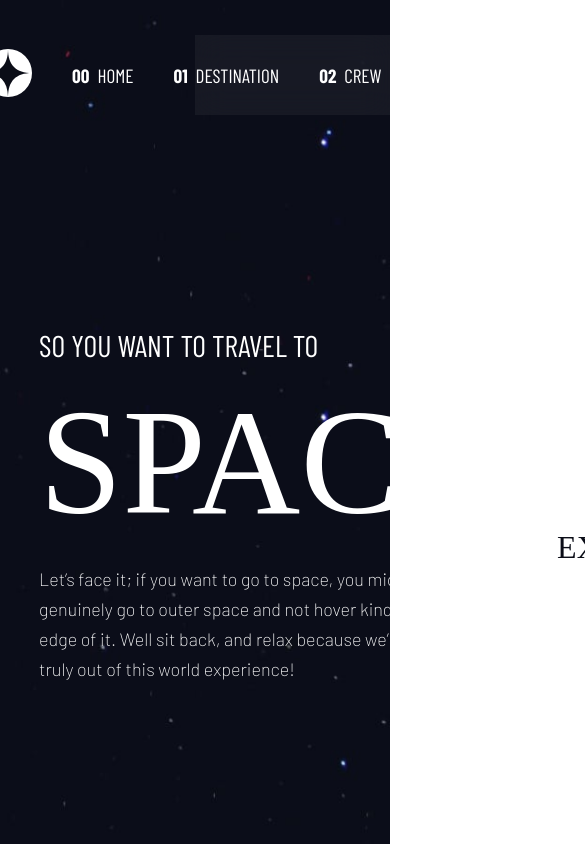
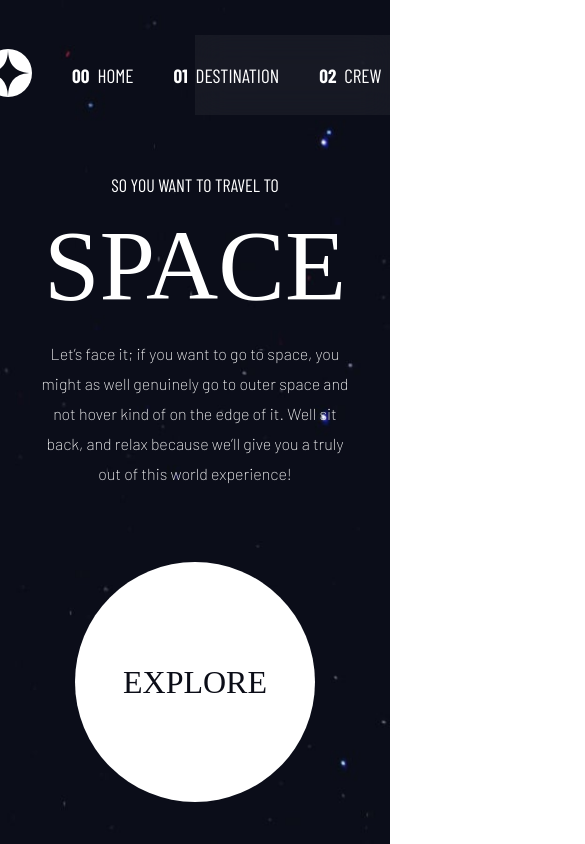
Before and after one commit to Mel1207/Space-Tourisim-Multipage-Website, a React (Create React App) app: page / in a window 390 px wide. Shown: the top 844 px of the page, 585 px wide, since content can reach past the window. Built offline with nearby package versions, Linux system fonts and the light colour scheme; a web font is replaced by a local one.

Commit message:
fix tablet and mobile layout responsive

```diff
--- a/src/sass/global/global.sass
+++ b/src/sass/global/global.sass
@@ -67,11 +67,12 @@
     margin: auto
 // HOME
 .home-body
-    display: flex
-    align-items: flex-end
+    display: grid
+    grid-template-columns: 1fr 1fr
+    align-items: end
     height: 100vh
     justify-content: space-between
-    padding-bottom: 10rem
+    padding-bottom: 10vh
 
     h3
         color: $cWhite
@@ -101,6 +102,8 @@
         width: 274px
         background: $cWhite
         border-radius: 50%
+        margin-left: auto
+        margin-right: 30px
 
         span
             color: $cBlack
--- a/src/sass/main.css
+++ b/src/sass/main.css
@@ -90,11 +90,12 @@
 }
 
 .home-body {
-  display: flex;
-  align-items: flex-end;
+  display: grid;
+  grid-template-columns: 1fr 1fr;
+  align-items: end;
   height: 100vh;
   justify-content: space-between;
-  padding-bottom: 10rem;
+  padding-bottom: 10vh;
 }
 .home-body h3 {
   color: #FFFFFF;
@@ -124,6 +125,8 @@
   width: 274px;
   background: #FFFFFF;
   border-radius: 50%;
+  margin-left: auto;
+  margin-right: 30px;
 }
 .home-body .main-btn span {
   color: #0B0D17;
@@ -363,4 +366,43 @@
   display: block;
 }
 
+@media screen and (max-width: 1080px) {
+  .home-body h1 {
+    font-size: 100px;
+  }
+  .home-body h3 {
+    font-size: 18px;
+  }
+  .home-body .main-btn {
+    margin-right: 0;
+    height: 240px;
+    width: 240px;
+  }
+  .home-body p {
+    font-size: 16px;
+  }
+  .home-body p br {
+    display: none;
+  }
+}
+@media screen and (max-width: 900px) {
+  .home-body {
+    grid-template-columns: 1fr;
+    padding-bottom: 0;
+  }
+  .home-body h3 {
+    margin-top: 12vh;
+  }
+  .home-body h1, .home-body h3, .home-body p {
+    text-align: center;
+  }
+  .home-body p {
+    margin: 0 auto;
+    max-width: 420px;
+  }
+  .home-body .main-btn {
+    margin: 0 auto 5vh auto;
+  }
+}
+
 /*# sourceMappingURL=main.css.map */
--- a/src/sass/main.sass
+++ b/src/sass/main.sass
@@ -1,4 +1,4 @@
 @import './variables/vars'
 @import './typography/typography'
+@import './global/global'
 @import './queries/queries'
-@import './global/global'
--- a/src/sass/queries/queries.sass
+++ b/src/sass/queries/queries.sass
@@ -1,7 +1,41 @@
 // media queries
 @media screen and (max-width: 1080px)
+    .home-body
+        h1
+            font-size: 100px
+
+        h3
+            font-size: 18px
+
+        .main-btn
+            margin-right: 0
+            height: 240px
+            width: 240px
+
+        p
+            font-size: 16px
+
+            br
+                display: none
 
 @media screen and (max-width: 900px)
+    .home-body
+        grid-template-columns: 1fr
+        padding-bottom: 0
+
+        h3
+            margin-top: 12vh
+
+        h1, h3, p
+            text-align: center
+
+        p
+            margin: 0 auto
+            max-width: 420px
+
+
+        .main-btn
+            margin: 0 auto 5vh auto
 
 @media screen and (max-width: 768px)
 
```
Also changed, not shown: 1 other file (tests, documents, lock files or other folders).
